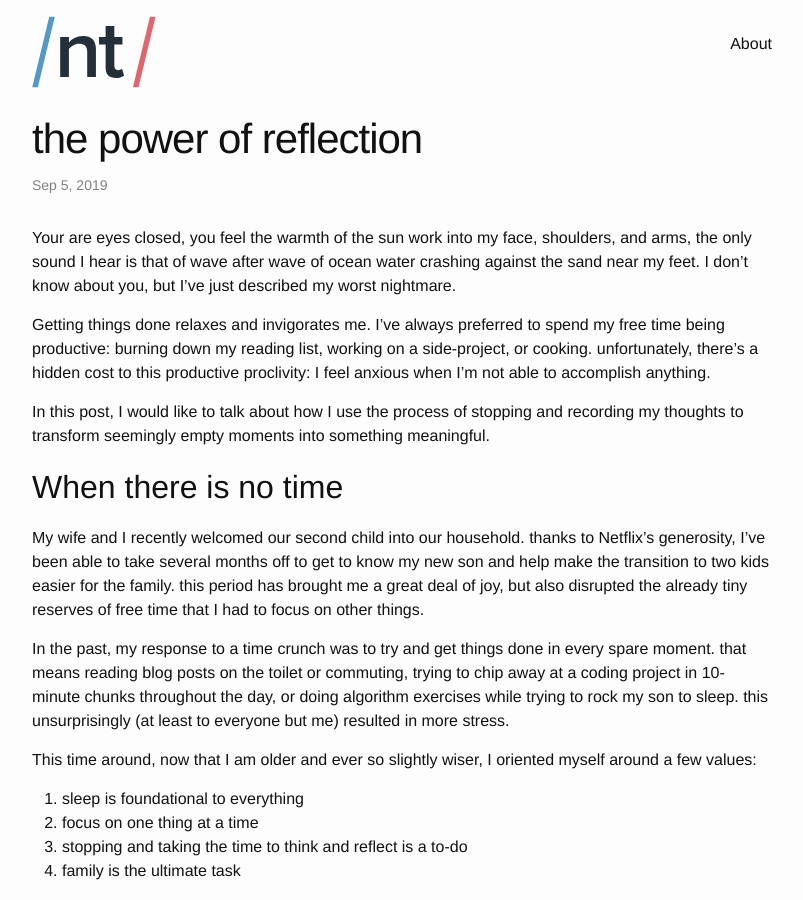
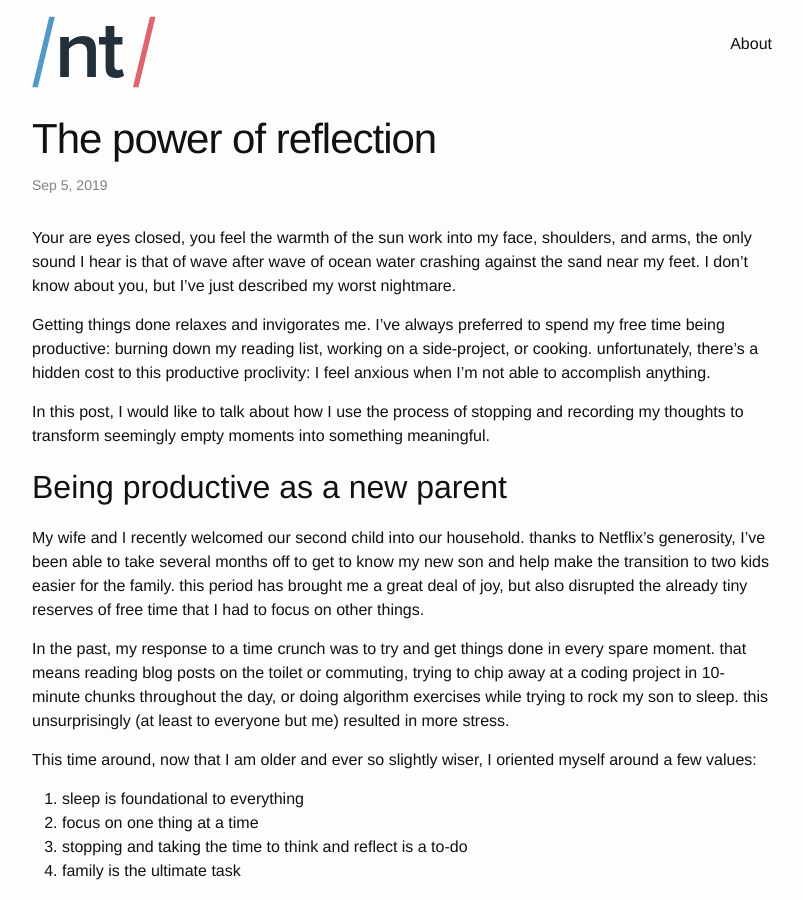
Before and after one commit to NickTomlin/nicktomlin.github.io, a Jekyll site: the page built from _posts/2019-09-05-reflection.md, in a window 1280 px wide and 900 px high. Shown: the whole window, without its empty margins (238-1041 px from the left). Built offline with Jekyll 4.4.1, drawn with Linux system fonts in a browser that asks for light colours; comment, search, counter and statistics services are not loaded; some of the changed text lies outside the part shown.

Commit message:
Touch ups and typos

```diff
--- a/_posts/2019-09-05-reflection.md
+++ b/_posts/2019-09-05-reflection.md
@@ -1,6 +1,6 @@
 ---
 layout: post
-title: the power of reflection
+title: The power of reflection
 date: 2019-09-05 09:53 -0700
 ---
 
@@ -10,7 +10,7 @@ Getting things done relaxes and invigorates me. I've always preferred to spend m
 
 In this post, I would like to talk about how I use the process of stopping and recording my thoughts to transform seemingly empty moments into something meaningful.
 
-When there is no time
+Being productive as a new parent
 ---
 
 My wife and I recently welcomed our second child into our household. thanks to Netflix's generosity, I've been able to take several months off to get to know my new son and help make the transition to two kids easier for the family. this period has brought me a great deal of joy, but also disrupted the already tiny reserves of free time that I had to focus on other things.
```
Also changed, not shown: other parts of _posts/2019-09-05-reflection.md (+1 -1 lines).
